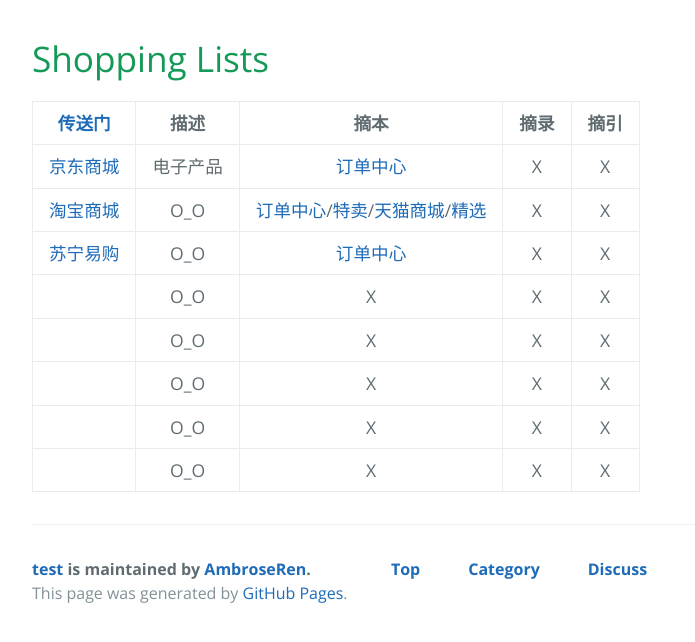
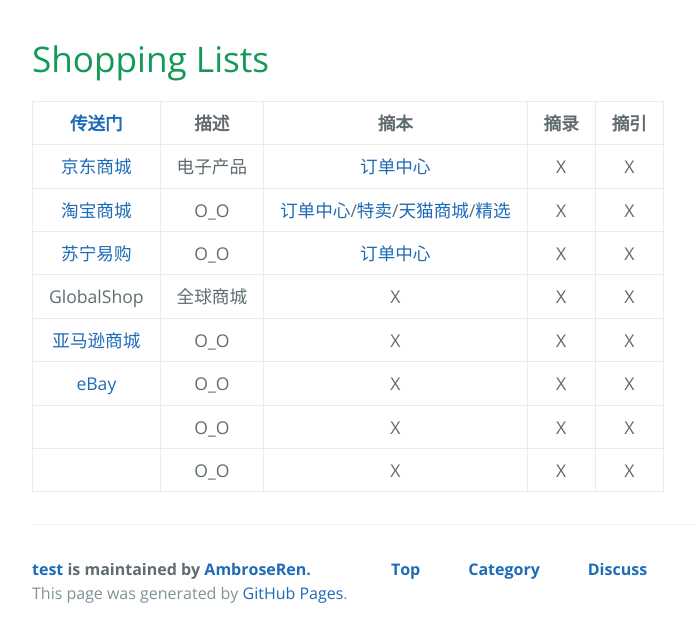
Before and after one commit to AmbroseRen/test, a Jekyll site: the page built from Library/shopping.md, in a window 1280 px wide. Shown: the top 642 px of the page, without its empty margins (192-887 px from the left). Built offline with Jekyll 4.4.1, drawn with Linux system fonts in a browser that asks for light colours; our own code applies the rules of GitHub Pages for plain Markdown files; the repository's description, which GitHub fills in, is left out.

Commit message:
Update shopping.md

```diff
--- a/Library/shopping.md
+++ b/Library/shopping.md
@@ -5,8 +5,8 @@
 | [京东商城](https://www.jd.com/) | 电子产品 | [订单中心](https://order.jd.com/center/list.action) | X | X |
 | [淘宝商城](https://ai.taobao.com/) | O_O | [订单中心](https://buyertrade.taobao.com/trade/itemlist/list_bought_items.htm)/[特卖](https://temai.taobao.com/)/[天猫商城](https://www.tmall.com/)/[精选](https://pages.tmall.com/wow/portal/act/jxtmall) | X | X |
 | [苏宁易购](https://www.suning.com/) | O_O | [订单中心](https://order.suning.com/order/orderList.do) | X | X |
+| GlobalShop | 全球商城 | X | X | X |
+| [亚马逊商城](https://www.amazon.cn/) | O_O | X | X | X |
+| [eBay](https://www.ebay.com/) | O_O | X | X | X |
 | []() | O_O | X | X | X |
 | []() | O_O | X | X | X |
-| []() | O_O | X | X | X |
-| []() | O_O | X | X | X |
-| []() | O_O | X | X | X |
```
